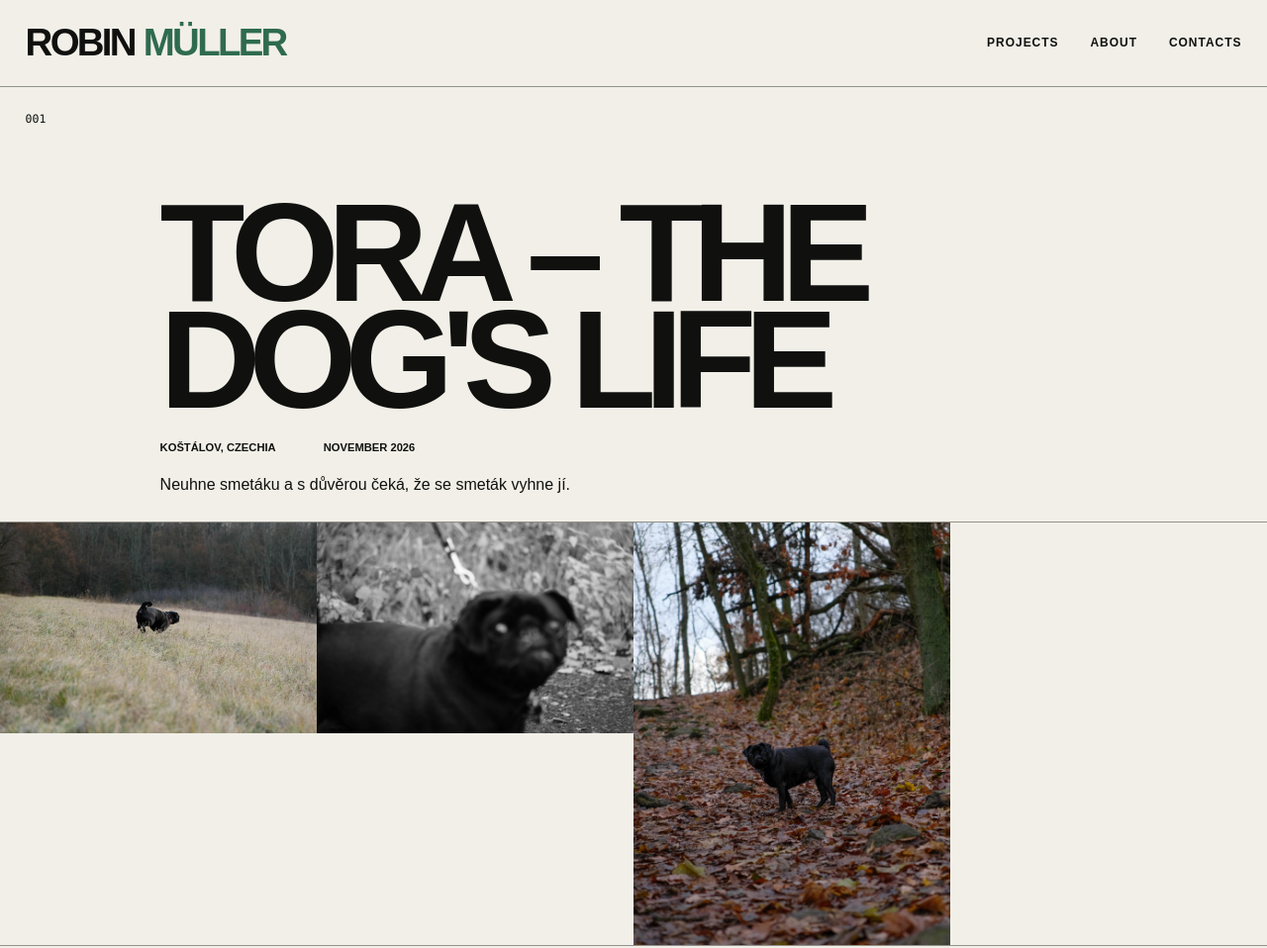
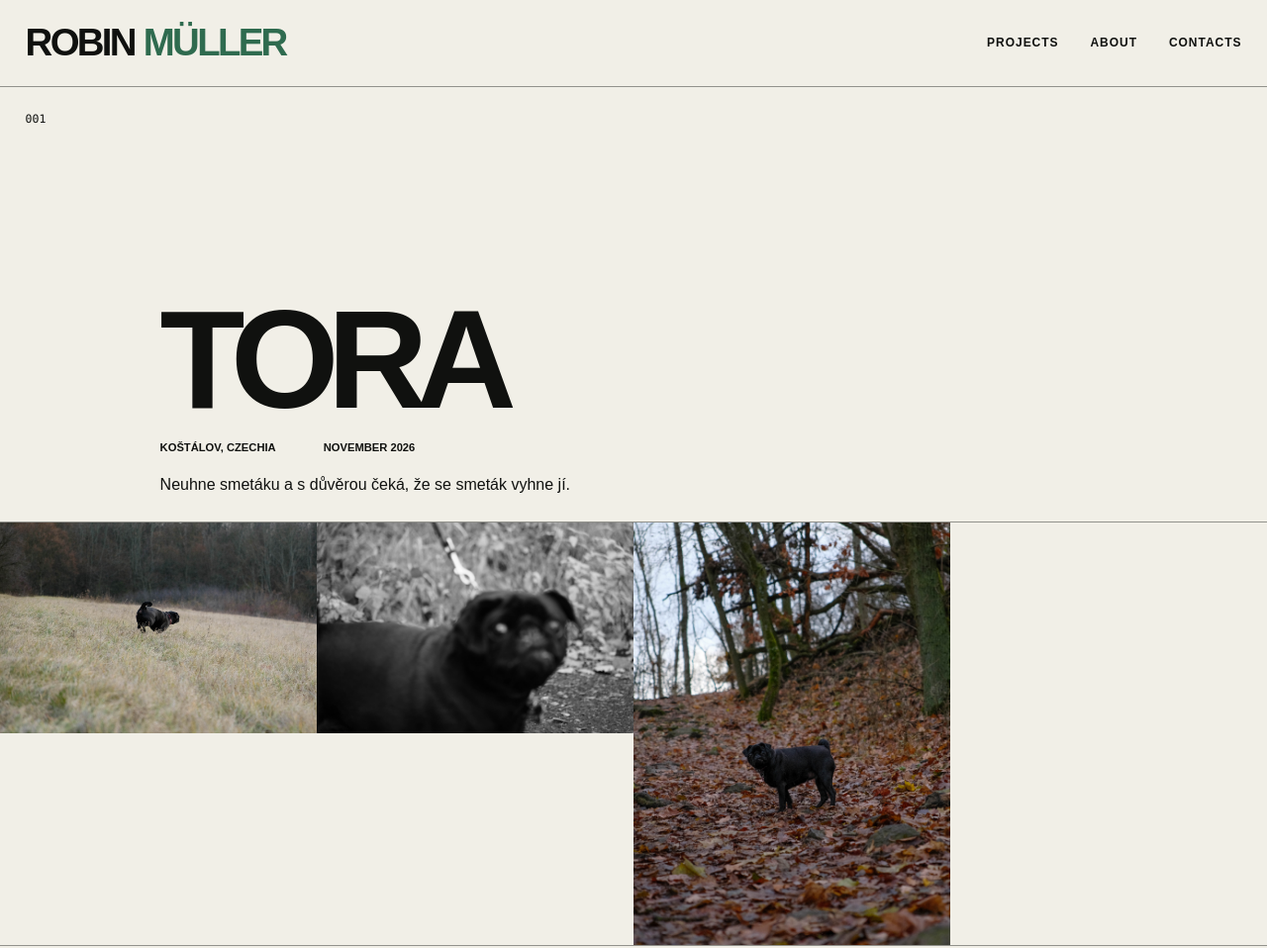
Before and after one commit to ThomasTheOneWhoDoesNotBelieve/My-Web-Page, an Astro site: page /projects/TORA in a window 1280 px wide. Shown: the top 958 px of the page at 99% size. Built offline with nearby package versions, Linux system fonts and the light colour scheme; Astro itself is replaced by a stand-in of ours.

Commit message:
Correction of project

```diff
--- a/src/content/projects/TORA/project.md
+++ b/src/content/projects/TORA/project.md
@@ -1,5 +1,5 @@
 ---
-title: "TORA – the dog's life"
+title: "TORA"
 place: "Koštálov, Czechia"
 date: "NOVEMBER 2026"
 order: 21
```
